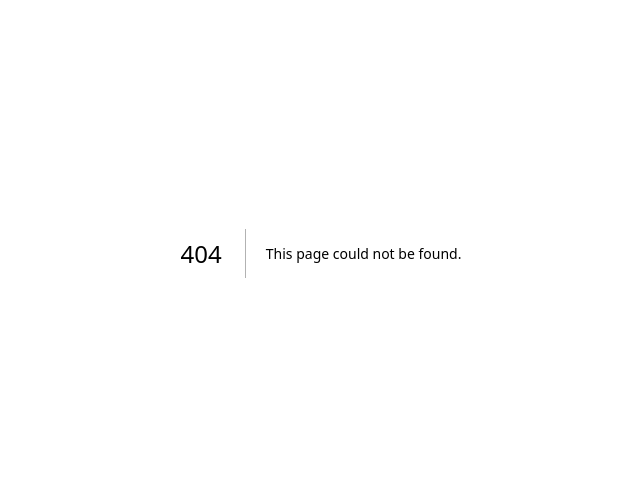
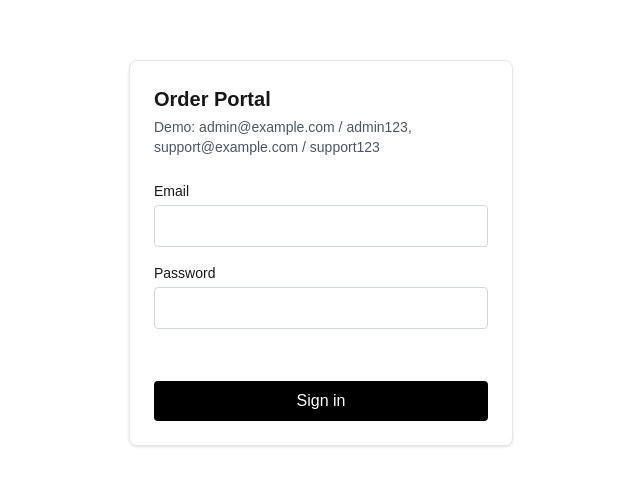
Before and after one commit to mrcysrl/Almahy, a Next.js app: page /login in a window 1280 px wide. Before the commit this address had no page. Shown: the part 147-632 px from the top of the page, without its empty margins (319-959 px from the left). Built offline with nearby package versions, Linux system fonts and the light colour scheme; no server answers.

Commit message:
feature: add login page, protected layout and proxy

```diff
--- /dev/null
+++ b/src/app/(app)/layout.tsx
@@ -0,0 +1,35 @@
+import Link from "next/link";
+import { redirect } from "next/navigation";
+import { getSession } from "@/lib/auth/session";
+import { LogoutButton } from "@/components/logout-button";
+
+export default async function AppLayout({ children }: { children: React.ReactNode }) {
+  const user = await getSession();
+  if (!user) redirect("/login");
+
+  return (
+    <div className="min-h-screen">
+      <a
+        href="#main"
+        className="sr-only focus:not-sr-only focus:absolute focus:m-2 focus:bg-white focus:p-2"
+      >
+        Skip to content
+      </a>
+      <header className="flex items-center justify-between border-b px-4 py-3">
+        <nav aria-label="Main" className="flex gap-4">
+          <Link href="/">Dashboard</Link>
+          <Link href="/orders">Orders</Link>
+        </nav>
+        <div className="flex items-center gap-3 text-sm">
+          <span>
+            {user.name} ({user.role})
+          </span>
+          <LogoutButton />
+        </div>
+      </header>
+      <main id="main" className="p-4">
+        {children}
+      </main>
+    </div>
+  );
+}
--- /dev/null
+++ b/src/app/(app)/page.tsx
@@ -0,0 +1,3 @@
+export default function DashboardPage() {
+  return <h1 className="text-2xl font-semibold">Dashboard</h1>;
+}
--- /dev/null
+++ b/src/app/login/page.tsx
@@ -0,0 +1,19 @@
+import { redirect } from "next/navigation";
+import { getSession } from "@/lib/auth/session";
+import { LoginForm } from "@/components/login-form";
+
+export default async function LoginPage() {
+  if (await getSession()) redirect("/");
+
+  return (
+    <main className="flex min-h-screen items-center justify-center p-4">
+      <div className="w-full max-w-sm rounded-lg border border-gray-200 p-6 shadow-sm">
+        <h1 className="mb-1 text-xl font-semibold">Order Portal</h1>
+        <p className="mb-6 text-sm text-gray-600">
+          Demo: admin@example.com / admin123, support@example.com / support123
+        </p>
+        <LoginForm />
+      </div>
+    </main>
+  );
+}
--- a/src/app/page.tsx
+++ /dev/null
@@ -1,69 +0,0 @@
-import Image from "next/image";
-
-export default function Home() {
-  return (
-    <div className="flex flex-col flex-1 items-center justify-center bg-zinc-50 font-sans dark:bg-black">
-      <main className="flex flex-1 w-full max-w-3xl flex-col items-center justify-between py-32 px-16 bg-white dark:bg-black sm:items-start">
-        <Image
-          className="dark:invert h-5 w-[100px]"
-          src="/next.svg"
-          alt="Next.js logo"
-          width={100}
-          height={20}
-          priority
-        />
-        <div className="flex flex-col items-center gap-6 text-center sm:items-start sm:text-left">
-          <h1 className="max-w-xs text-3xl font-semibold leading-10 tracking-tight text-black dark:text-zinc-50">
-            To get started, edit the{" "}
-            <code className="rounded bg-black/[.06] px-1.5 py-0.5 font-mono text-[0.9em] dark:bg-white/[.08]">
-              page.tsx
-            </code>{" "}
-            file.
-          </h1>
-          <p className="max-w-md text-lg leading-8 text-zinc-600 dark:text-zinc-400">
-            Looking for a starting point or more instructions? Head over to{" "}
-            <a
-              href="https://vercel.com/templates?framework=next.js&utm_source=create-next-app&utm_medium=appdir-template-tw&utm_campaign=create-next-app"
-              className="font-medium text-zinc-950 dark:text-zinc-50"
-            >
-              Templates
-            </a>{" "}
-            or the{" "}
-            <a
-              href="https://nextjs.org/learn?utm_source=create-next-app&utm_medium=appdir-template-tw&utm_campaign=create-next-app"
-              className="font-medium text-zinc-950 dark:text-zinc-50"
-            >
-              Learning
-            </a>{" "}
-            center.
-          </p>
-        </div>
-        <div className="flex flex-col gap-4 text-base font-medium sm:flex-row">
-          <a
-            className="flex h-12 w-full items-center justify-center gap-2 rounded-full bg-foreground px-5 text-background transition-colors hover:bg-[#383838] dark:hover:bg-[#ccc] md:w-[158px]"
-            href="https://vercel.com/new?utm_source=create-next-app&utm_medium=appdir-template-tw&utm_campaign=create-next-app"
-            target="_blank"
-            rel="noopener noreferrer"
-          >
-            <Image
-              className="dark:invert h-[14px] w-4"
-              src="/vercel.svg"
-              alt="Vercel logomark"
-              width={16}
-              height={14}
-            />
-            Deploy Now
-          </a>
-          <a
-            className="flex h-12 w-full items-center justify-center rounded-full border border-solid border-black/[.08] px-5 transition-colors hover:border-transparent hover:bg-black/[.04] dark:border-white/[.145] dark:hover:bg-[#1a1a1a] md:w-[158px]"
-            href="https://nextjs.org/docs?utm_source=create-next-app&utm_medium=appdir-template-tw&utm_campaign=create-next-app"
-            target="_blank"
-            rel="noopener noreferrer"
-          >
-            Documentation
-          </a>
-        </div>
-      </main>
-    </div>
-  );
-}
--- /dev/null
+++ b/src/components/login-form.tsx
@@ -0,0 +1,80 @@
+"use client";
+
+import { useState, type FormEvent } from "react";
+import { useRouter } from "next/navigation";
+
+export function LoginForm() {
+  const router = useRouter();
+  const [error, setError] = useState<string | null>(null);
+  const [pending, setPending] = useState(false);
+
+  async function onSubmit(e: FormEvent<HTMLFormElement>) {
+    e.preventDefault();
+    setError(null);
+    setPending(true);
+    const form = new FormData(e.currentTarget);
+
+    try {
+      const res = await fetch("/api/auth/login", {
+        method: "POST",
+        headers: { "Content-Type": "application/json" },
+        body: JSON.stringify({
+          email: form.get("email"),
+          password: form.get("password"),
+        }),
+      });
+      if (!res.ok) {
+        const body = (await res.json().catch(() => null)) as { error?: string } | null;
+        setError(body?.error ?? "Login failed");
+        return;
+      }
+      router.replace("/");
+      router.refresh();
+    } catch {
+      setError("Network error. Please try again.");
+    } finally {
+      setPending(false);
+    }
+  }
+
+  return (
+    <form onSubmit={onSubmit} className="space-y-4" noValidate>
+      <div>
+        <label htmlFor="email" className="block text-sm font-medium">
+          Email
+        </label>
+        <input
+          id="email"
+          name="email"
+          type="email"
+          autoComplete="email"
+          required
+          className="mt-1 w-full rounded border border-gray-300 px-3 py-2"
+        />
+      </div>
+      <div>
+        <label htmlFor="password" className="block text-sm font-medium">
+          Password
+        </label>
+        <input
+          id="password"
+          name="password"
+          type="password"
+          autoComplete="current-password"
+          required
+          className="mt-1 w-full rounded border border-gray-300 px-3 py-2"
+        />
+      </div>
+      <p role="alert" className="min-h-5 text-sm text-red-600">
+        {error}
+      </p>
+      <button
+        type="submit"
+        disabled={pending}
+        className="w-full rounded bg-black px-4 py-2 text-white disabled:opacity-60"
+      >
+        {pending ? "Signing in..." : "Sign in"}
+      </button>
+    </form>
+  );
+}
--- /dev/null
+++ b/src/components/logout-button.tsx
@@ -0,0 +1,19 @@
+"use client";
+
+import { useRouter } from "next/navigation";
+
+export function LogoutButton() {
+  const router = useRouter();
+
+  async function logout() {
+    await fetch("/api/auth/logout", { method: "POST" });
+    router.replace("/login");
+    router.refresh();
+  }
+
+  return (
+    <button type="button" onClick={logout} className="rounded border px-3 py-1 text-sm">
+      Sign out
+    </button>
+  );
+}
--- /dev/null
+++ b/src/proxy.ts
@@ -0,0 +1,14 @@
+import { NextResponse, type NextRequest } from "next/server";
+
+export function proxy(request: NextRequest) {
+  const hasSession = request.cookies.has("session");
+  if (!hasSession && request.nextUrl.pathname !== "/login") {
+    return NextResponse.redirect(new URL("/login", request.url));
+  }
+  return NextResponse.next();
+}
+
+// API routes do their own auth and return 401 JSON, so they're excluded
+export const config = {
+  matcher: ["/((?!api|_next/static|_next/image|favicon.ico).*)"],
+};
```
